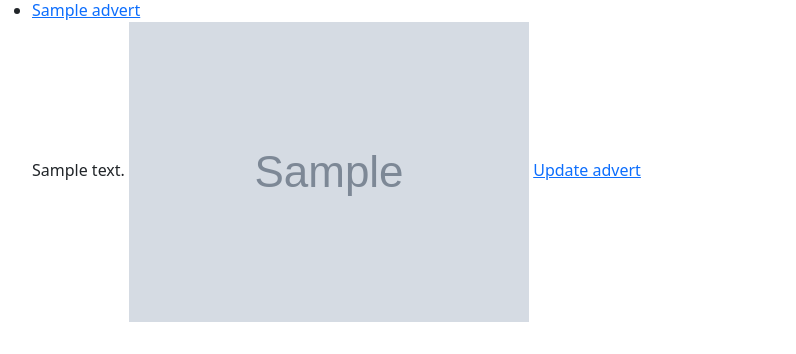
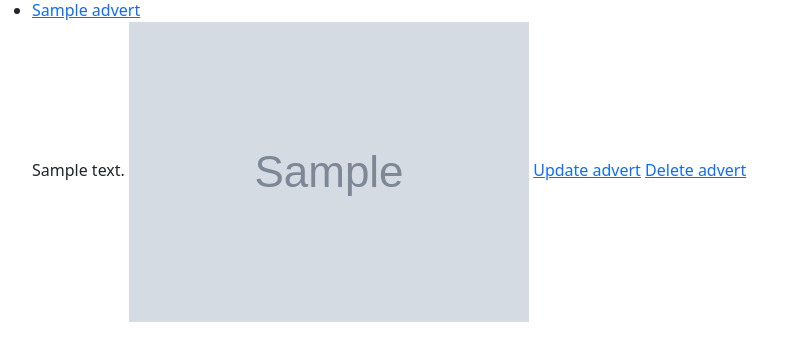
Before and after one commit to Moonvynl/Group-Portal, a Django app: page /adverts/list/ in a window 1280 px wide. Shown: the part 138-492 px from the top of the page, without its empty margins (0-796 px from the left). Run offline with Django 5.2, Linux system fonts and the light colour scheme; a user stored in the database is signed in; tables that the repository leaves empty hold one stand-in row (values such as "Sample post"); grey boxes marked "Sample" are stand-in pictures.

Commit message:
Created view for advert delete

```diff
--- a/adverts/urls.py
+++ b/adverts/urls.py
@@ -1,5 +1,5 @@
 from django.urls import path
-from .views import AdvertsListView, AdvertDetailView, AdvertCreateView, AdvertUpdateView
+from .views import AdvertsListView, AdvertDetailView, AdvertCreateView, AdvertUpdateView, AdvertDeleteView
 
 
 urlpatterns = [
@@ -7,4 +7,5 @@ urlpatterns = [
     path('<int:pk>/detail/', AdvertDetailView.as_view(), name='advert-detail'),
     path('create/', AdvertCreateView.as_view(), name='advert-create'),
     path('<int:pk>/update/', AdvertUpdateView.as_view(), name='advert-update'),
+    path('<int:pk>/delete/', AdvertDeleteView.as_view(), name='advert-delete')
 ]
--- a/adverts/views.py
+++ b/adverts/views.py
@@ -1,6 +1,6 @@
 from django.shortcuts import redirect, render
 from django.urls import reverse_lazy
-from django.views.generic import ListView, DetailView, CreateView, View, UpdateView
+from django.views.generic import ListView, DetailView, CreateView, View, UpdateView, DeleteView
 from django.contrib.auth.decorators import user_passes_test
 from django.utils.decorators import method_decorator
 from .models import Advert
@@ -68,3 +68,10 @@ class AdvertUpdateView(UpdateView):
     form_class = AdvertUpdateForm
     template_name = 'adverts/advert-update.html'
     success_url = reverse_lazy('adverts-list')
+
+
+@method_decorator(user_passes_test(is_user_admin_or_moderator), name='dispatch')
+class AdvertDeleteView(DeleteView):
+    model = Advert
+    template_name = 'adverts/advert-delete.html'
+    success_url = reverse_lazy('adverts-list')
--- a/templates/adverts/adverts-list.html
+++ b/templates/adverts/adverts-list.html
@@ -14,6 +14,7 @@
                     {% endif %}
                     {% if request.user.access == 'moder' or  request.user.is_staff %}
                         <a href="{% url 'advert-update' advert.id %}">Update advert</a>
+                        <a href="{% url 'advert-delete' advert.id %}">Delete advert</a>
                     {% endif %}
                 </li>
             {% endfor %}
```
Also changed, not shown: templates/adverts/advert-delete.html (added, +8 -0 lines).
